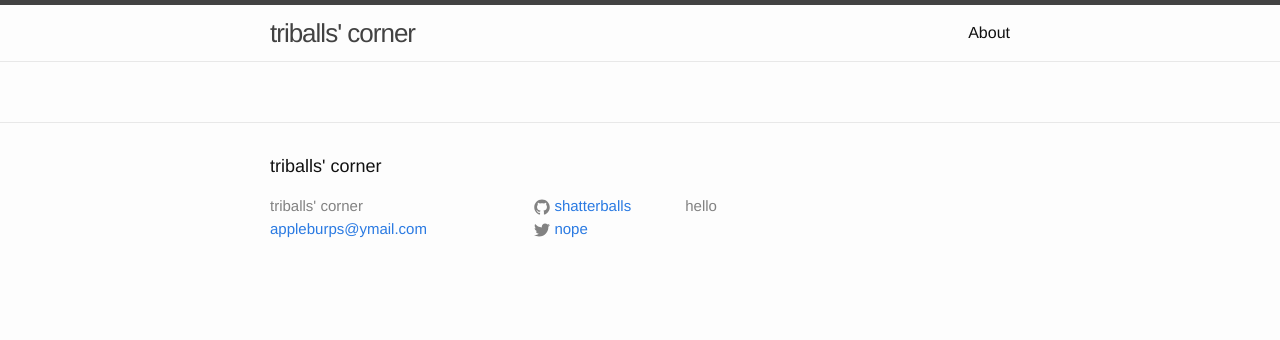
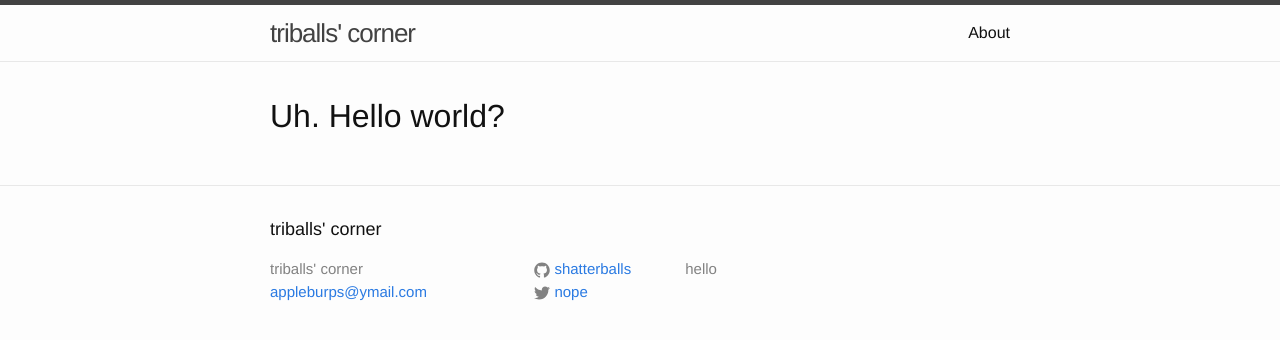
Before and after one commit to shatterballs/shatterballs.github.io, a Jekyll site: the page built from index.html, in a window 1280 px wide. Shown: the top 340 px of the page. Built offline with Jekyll 4.4.1, drawn with Linux system fonts in a browser that asks for light colours.

Commit message:
Update index.html

```diff
--- a/index.html
+++ b/index.html
@@ -3,6 +3,10 @@ layout: default
 ---
 
 <div class="home">
+<h1>
+  Uh. Hello world?
+</h1>
+
 <!--
   <h1 class="page-heading">Posts</h1>
 
```
